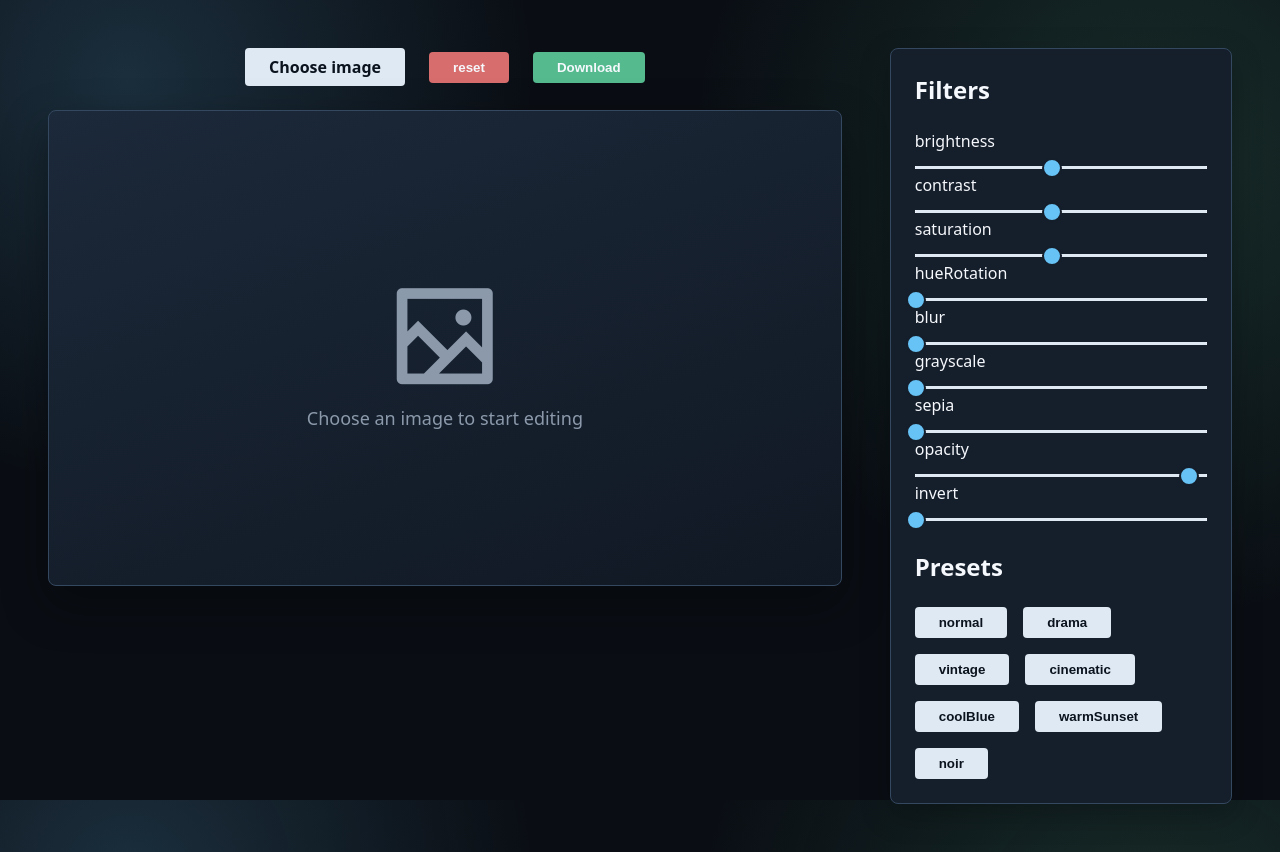
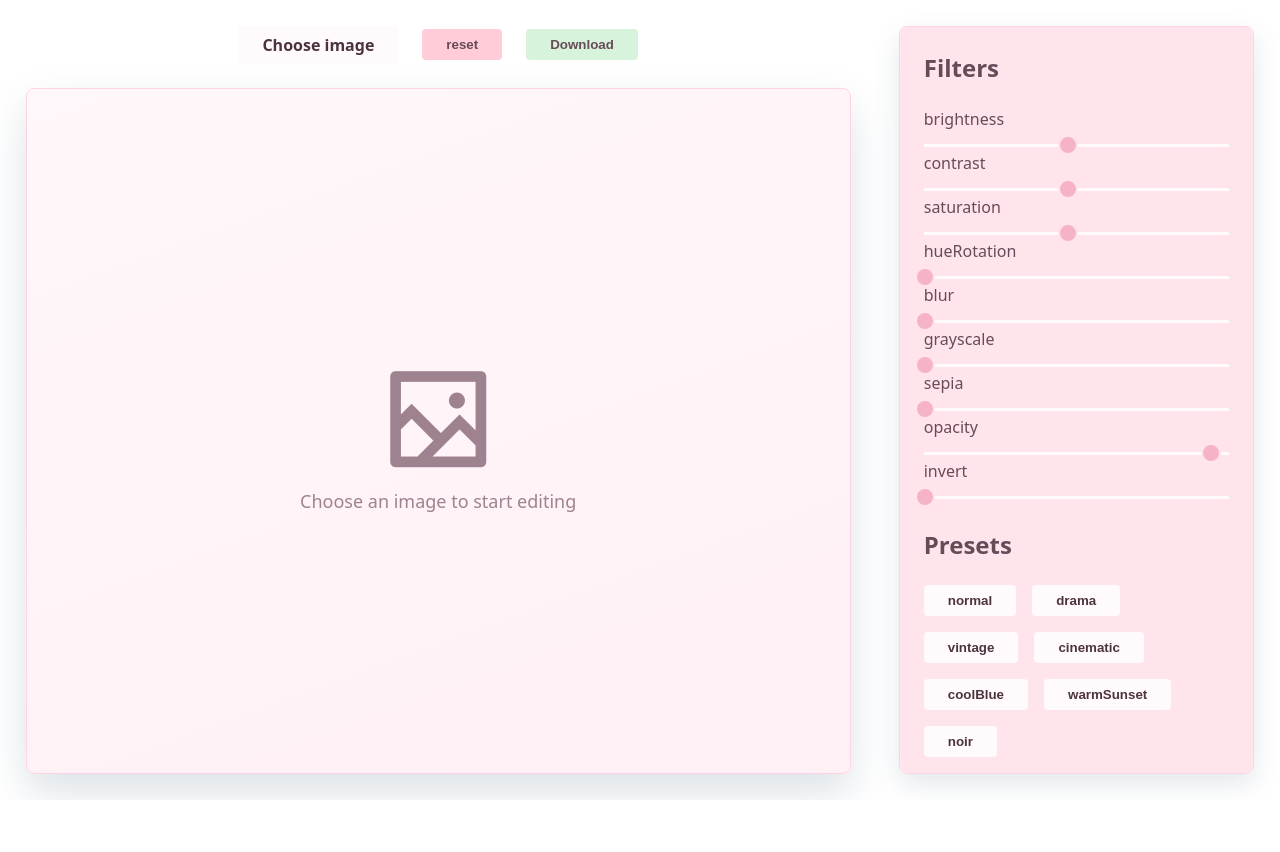
Before and after one commit to tanvihedau/Image-Editor, a plain HTML site: page index.html in a window 1280 px wide. After the commit the page ends 800 px from the top, so only its background shows below. Drawn offline with nearby package versions, Linux system fonts and the light colour scheme.

Commit message:
style: update background gradients and color variables for improved aesthetics

```diff
--- a/style.css
+++ b/style.css
@@ -11,19 +11,23 @@ body {
   font-family: system-ui, -apple-system, BlinkMacSystemFont, "Segoe UI", Roboto,
     Oxygen, Ubuntu, Cantarell, "Open Sans", "Helvetica Neue", sans-serif;
   background:
-    radial-gradient(circle at 10% 10%, rgba(103, 194, 245, 0.18), transparent 30%),
-    radial-gradient(circle at 90% 20%, rgba(86, 186, 143, 0.18), transparent 35%),
+    radial-gradient(circle at 10% 10%, rgba(128, 187, 224, 0.16), transparent 30%),
+    radial-gradient(circle at 90% 20%, rgba(108, 178, 172, 0.14), transparent 35%),
     var(--bg-primary-color);
   color: var(--text-primary-color);
+  overflow: hidden;
 }
 
 main {
   width: 100%;
+  height: 100vh;
+  overflow: hidden;
 }
 
 main section {
   width: 100%;
-  padding: var(--padding-2xl);
+  height: 100%;
+  padding: clamp(1rem, 2vw, var(--padding-2xl));
   display: flex;
   gap: var(--gutter-2xl);
 }
@@ -61,6 +65,7 @@ main section .left {
   gap: var(--gutter-lg);
   width: 70%;
   align-items: center;
+  min-height: 0;
 }
 
 main section .right {
@@ -70,6 +75,8 @@ main section .right {
   border-radius: var(--border-radius-2xl);
   border: 1px solid var(--border-subtle-color);
   box-shadow: var(--shadow-md);
+  min-height: 0;
+  overflow-y: auto;
 }
 
 main section .top {
@@ -82,8 +89,9 @@ main section .bottom {
   background:
     linear-gradient(160deg, var(--bg-canvas-alt-color), var(--bg-canvas-color));
   width: 100%;
-  padding: var(--padding-2xl);
-  aspect-ratio: 5/3;
+  flex: 1;
+  min-height: 0;
+  padding: var(--padding-xl);
   border-radius: var(--border-radius-2xl);
   display: flex;
   justify-content: center;
--- a/theme.css
+++ b/theme.css
@@ -1,20 +1,24 @@
 :root{
-    /* bg Colors */
-    --bg-primary-color: rgb(10, 14, 20);
-    --bg-secondary-color: rgb(21, 30, 43);
-    --bg-active-color: rgb(223, 233, 243);
-    --bg-danger-color: rgb(216, 109, 109);
-    --bg-success-color: rgb(86, 186, 143);
-    --bg-canvas-color: rgb(16, 24, 35);
-    --bg-canvas-alt-color: rgb(28, 41, 58);
+/* bg colors */
+---bg-primary-color: #fff5f7;
+--bg-secondary-color: #ffe4ec;
+--bg-active-color: #fffafb;
+--bg-danger-color: #ffccd7;
+--bg-success-color: #d8f3dc;
+--bg-canvas-color: #fff0f5;
+--bg-canvas-alt-color: #fff7fa;
 
-    /* text colors */
-    --text-primary-color: rgb(245, 248, 252);
-    --text-secondary-color: rgb(169, 184, 202);
-    --text-tertiary-color: rgb(124, 142, 164);
-    --text-active-color: rgb(10, 19, 30);
-    --accent-color: rgb(103, 194, 245);
-    --border-subtle-color: rgb(52, 72, 96);
+--text-primary-color: #684b59;
+--text-secondary-color: #876676;
+--text-tertiary-color: #a68897;
+--text-active-color: #4d3340;
+
+--accent-color: #f6b3c8;
+--border-subtle-color: #ffd4e2;
+
+
+
+
 
 
     /* paddings */
@@ -51,7 +55,7 @@
     --border-radius-2xl :0.5rem;
 
     /* shadow */
-    --shadow-md: 0 10px 30px rgba(0, 0, 0, 0.25);
-    --shadow-lg: 0 18px 45px rgba(0, 0, 0, 0.35);
+    --shadow-md: 0 10px 26px rgba(82, 108, 136, 0.16);
+    --shadow-lg: 0 18px 40px rgba(82, 108, 136, 0.2);
 
 }
```
